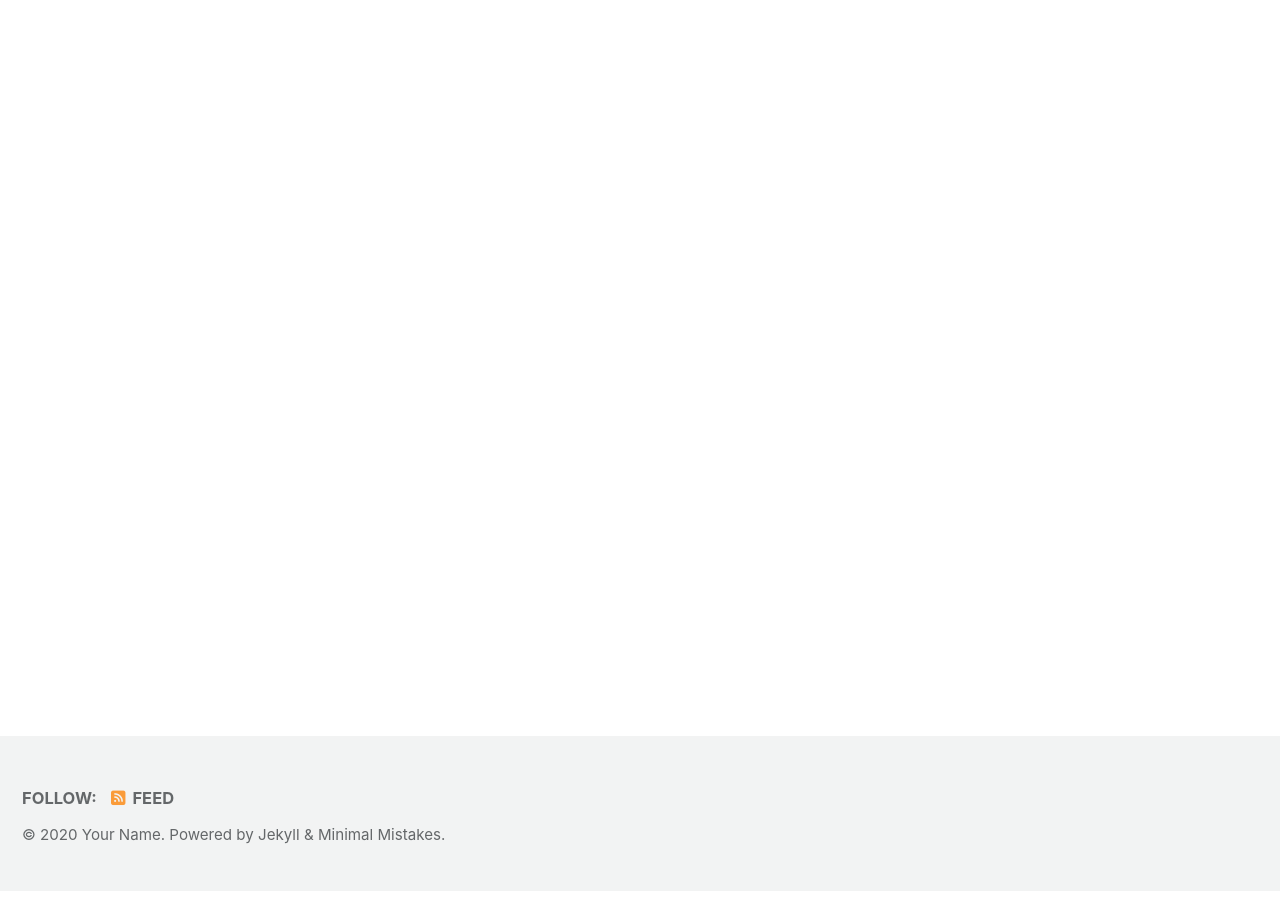
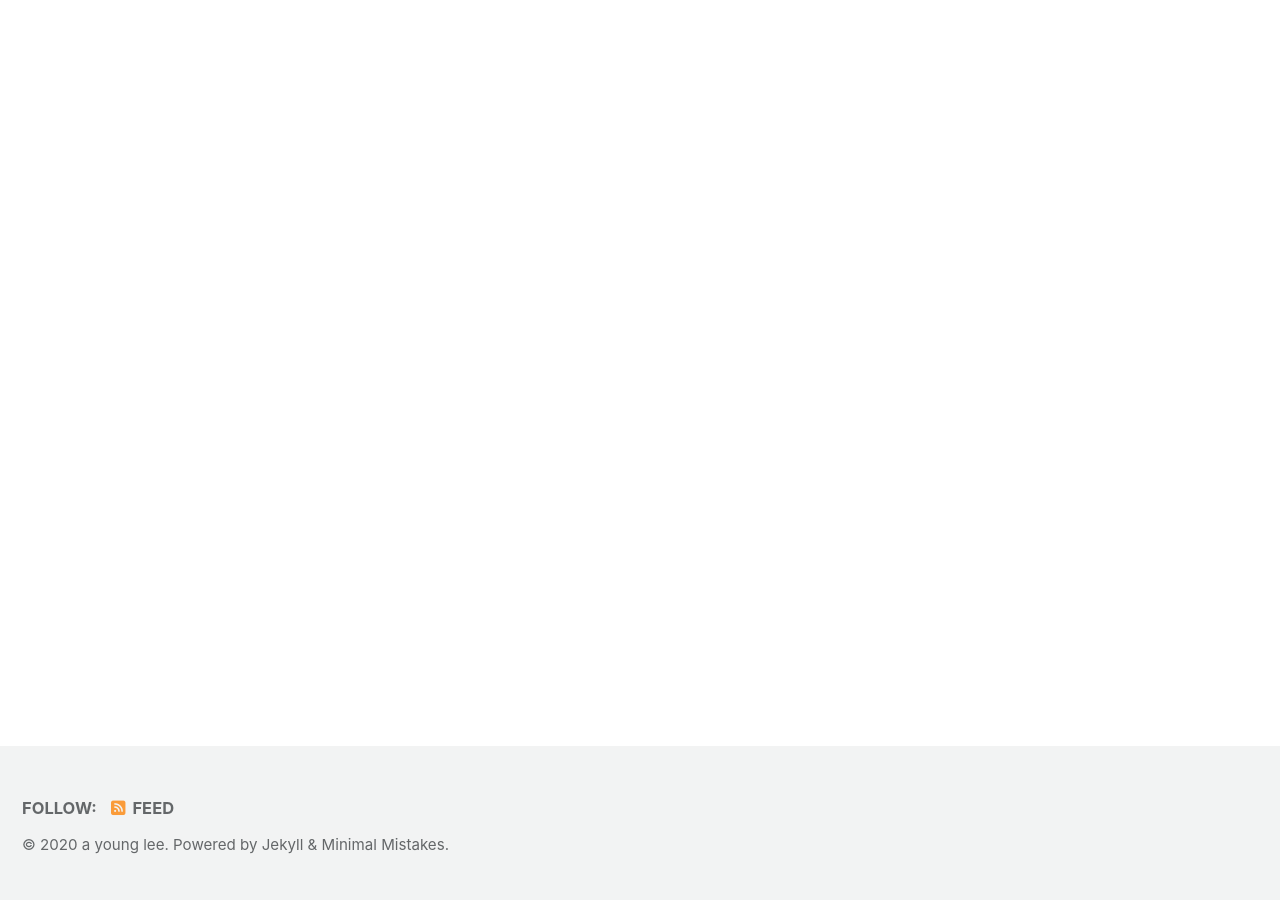
Before and after one commit to lay126/lay126.github.io, a Jekyll site: the page built from index.html, in a window 1280 px wide and 900 px high, scrolled down 231 px. Built offline with Jekyll 4.4.1, drawn with Linux system fonts in a browser that asks for light colours; cached includes are drawn as plain includes; nearby versions of some CDN libraries; the list of posts is cut into pages by our own code; part of the change alters nothing that is shown.

Commit message:
Update _config.yml

```diff
--- a/_config.yml
+++ b/_config.yml
@@ -16,14 +16,14 @@ minimal_mistakes_skin    : "default" # "air", "aqua", "contrast", "dark", "dirt"
 
 # Site Settings
 locale                   : "en-US"
-title                    : "Site Title"
+title                    : "2Ao"
 title_separator          : "-"
-subtitle                 : # site tagline that appears below site title in masthead
-name                     : "Your Name"
-description              : "An amazing website."
-url                      : # the base hostname & protocol for your site e.g. "https://mmistakes.github.io"
+subtitle                 : "null"
+name                     : "a young lee"
+description              : "null"
+url                      : "https://lay126.github.io"
 baseurl                  : # the subpath of your site, e.g. "/blog"
-repository               : # GitHub username/repo-name e.g. "mmistakes/minimal-mistakes"
+repository               : "lay126/lay126.github.io"
 teaser                   : # path of fallback teaser image, e.g. "/assets/images/500x300.png"
 logo                     : # path of logo image to display in the masthead, e.g. "/assets/images/88x88.png"
 masthead_title           : # overrides the website title displayed in the masthead, use " " for no title
```
